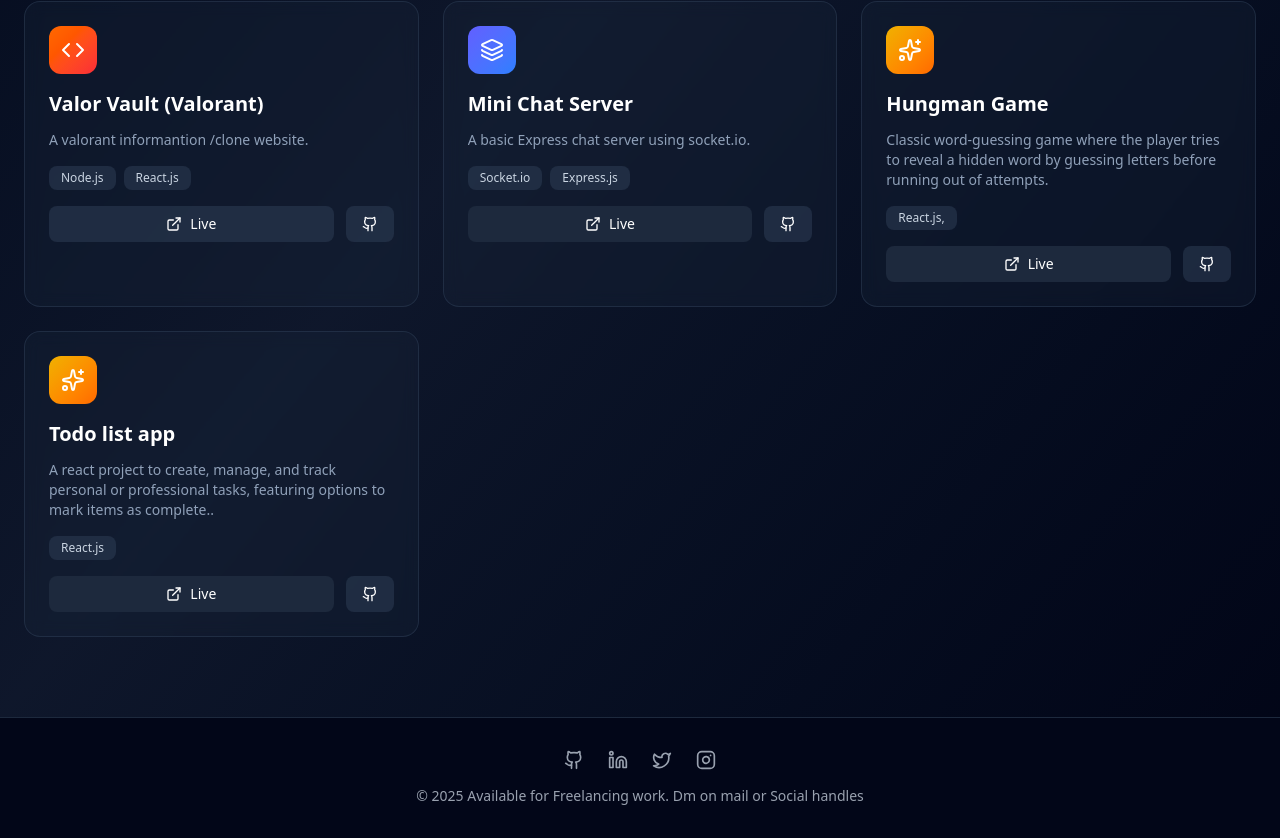
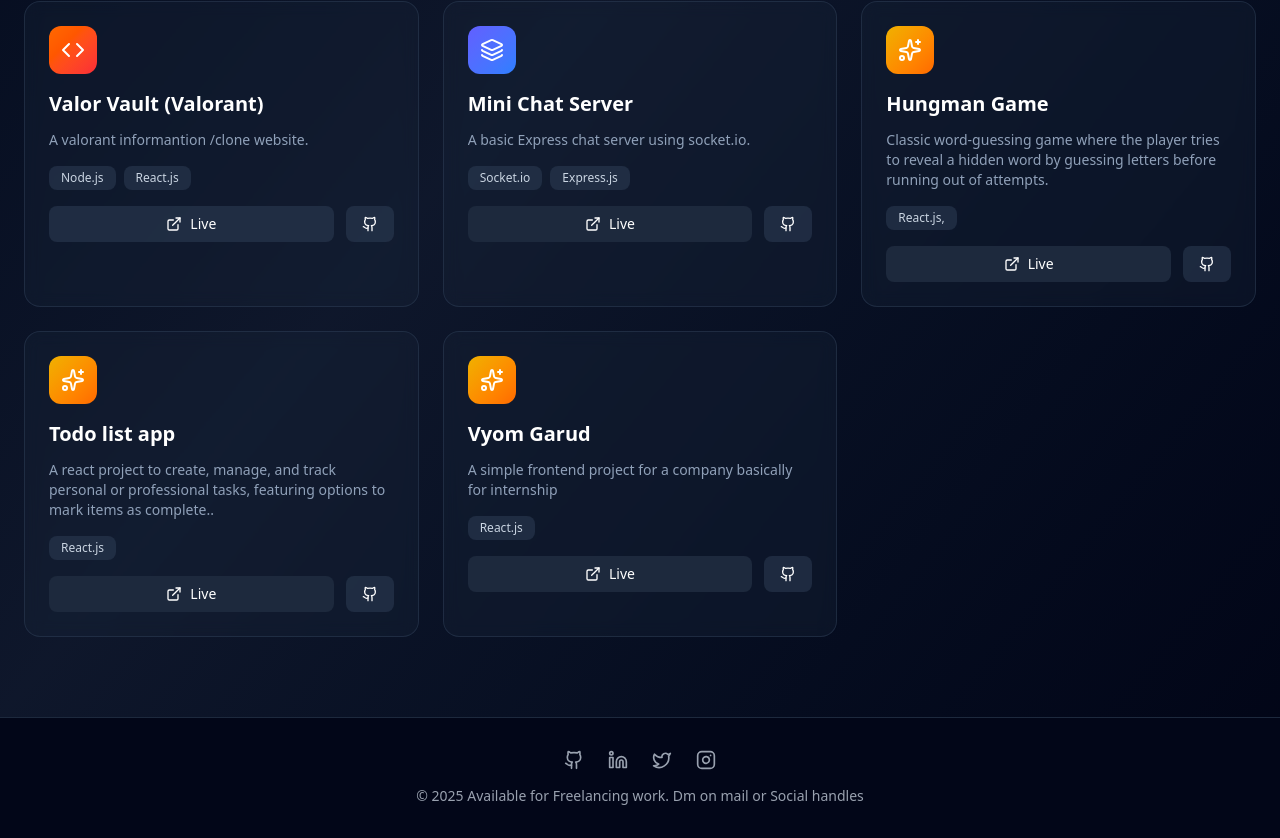
Before and after one commit to anujtaywade/New-Portfolio, a Next.js app: page / in a window 1280 px wide. Shown: the part 3460-4298 px from the top of the page. Built offline with nearby package versions, Linux system fonts and the light colour scheme.

Commit message:
new project feild added

```diff
--- a/src/app/Projects/page.jsx
+++ b/src/app/Projects/page.jsx
@@ -92,6 +92,18 @@ const Page = () => {
       category: "frontend",
       description:
         "A react project to create, manage, and track personal or professional tasks, featuring options to mark items as complete..",
+      tech: ["React.js"],
+      color: "from-yellow-500 to-orange-500",
+      icon: <Sparkles className="w-6 h-6" />,
+      live: "",
+      Github: "https://github.com/anujtaywade/Todo_app",
+    },
+    {
+      id: 9,
+      title: "Vyom Garud",
+      category: "frontend",
+      description:
+        "A simple frontend project for a company basically for internship",
       tech: ["React.js"],
       color: "from-yellow-500 to-orange-500",
       icon: <Sparkles className="w-6 h-6" />,
```
